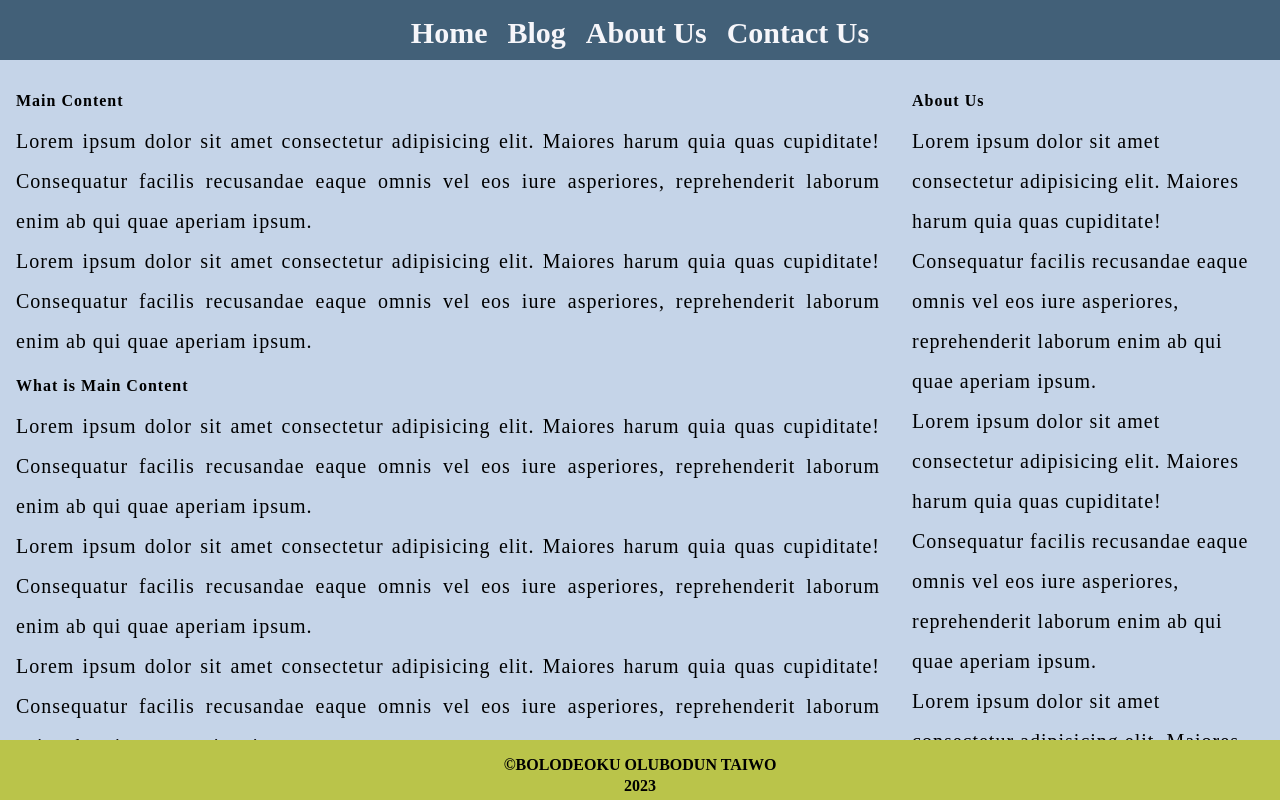
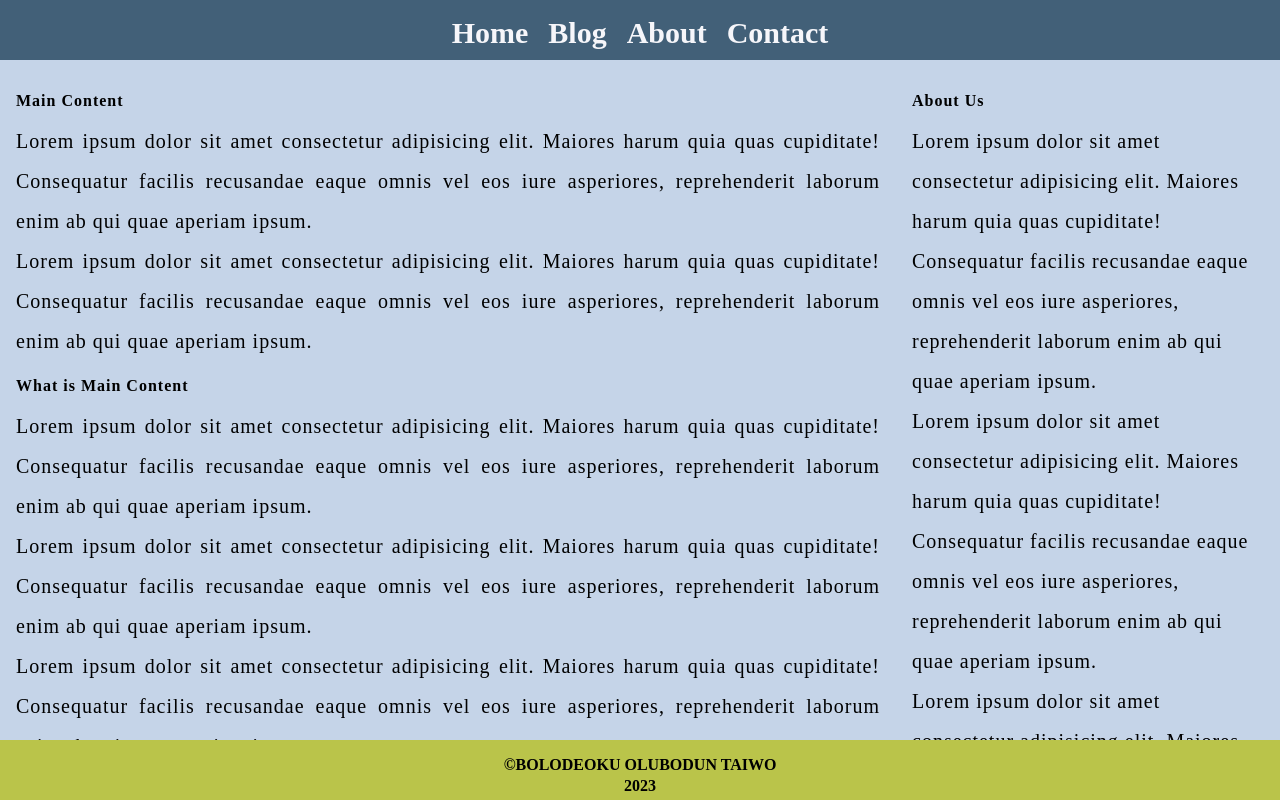
Before and after one commit to bolowys33/lesson_three_task_four_bolodeoku_taiwo, a website: page index.html in a window 1280 px wide. Drawn offline with Linux system fonts and the light colour scheme.

Commit message:
Edit href in index.html

```diff
--- a/index.html
+++ b/index.html
@@ -13,8 +13,8 @@
                 <nav>
                     <a href="#">Home</a>
                     <a href="#">Blog</a>
-                    <a href="#">About Us</a>
-                    <a href="#">Contact Us</a>
+                    <a href="#">About</a>
+                    <a href="#">Contact</a>
                 </nav>
             </header>
             <section>
```
